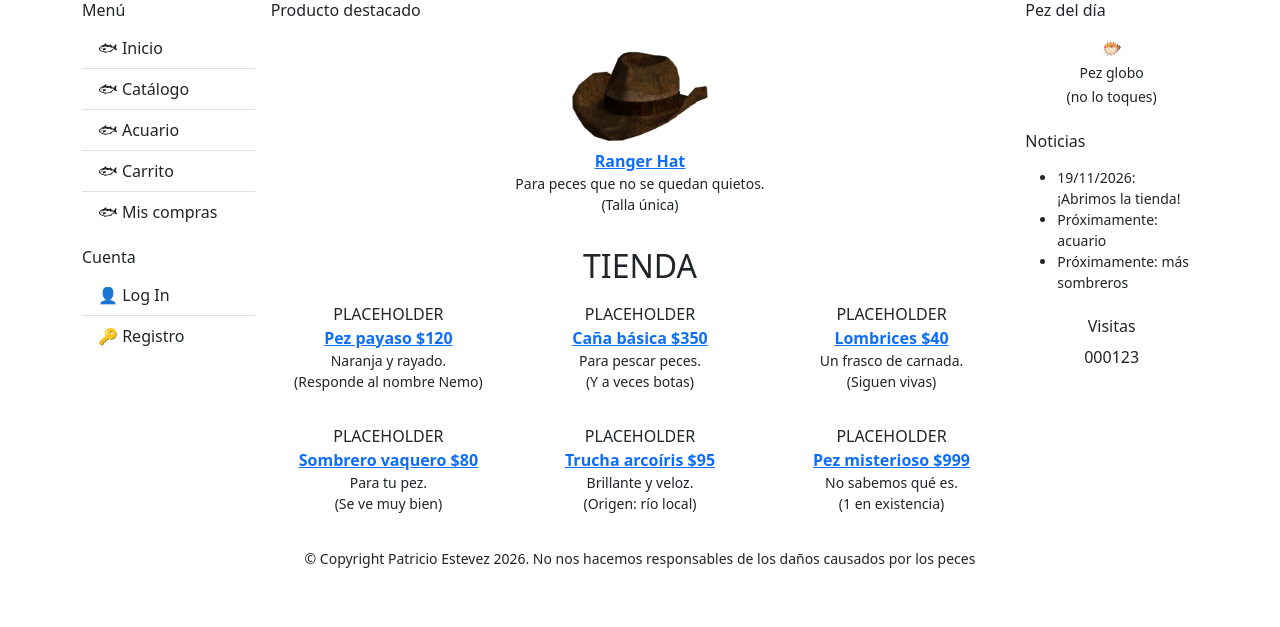
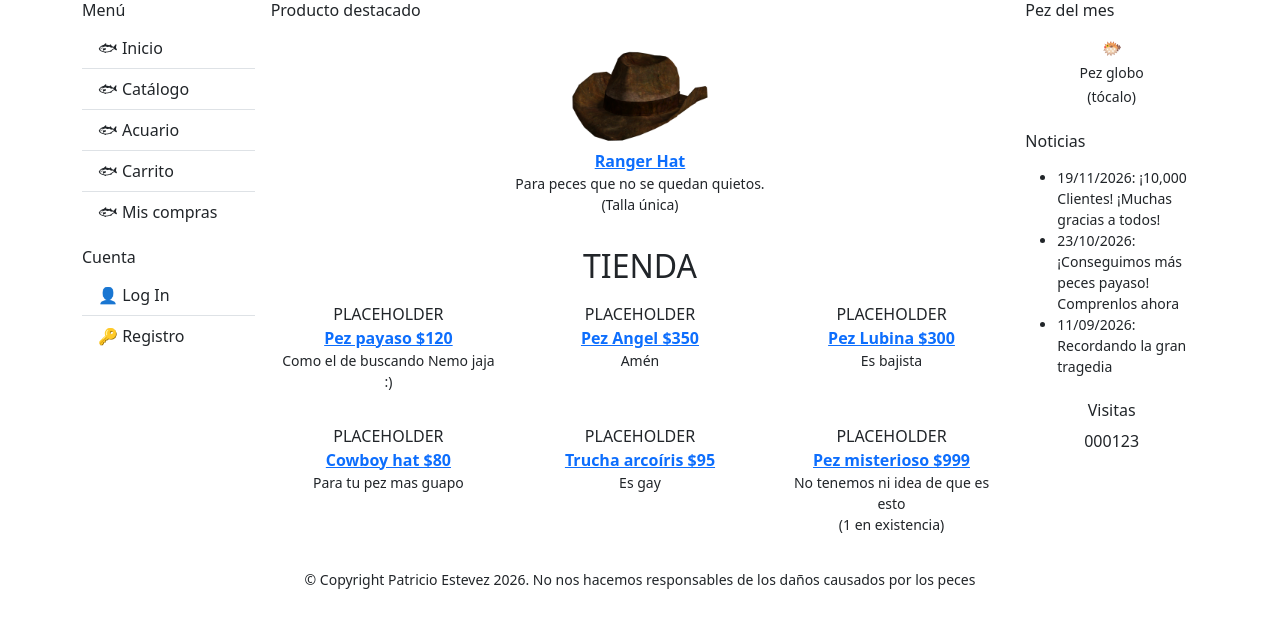
Before and after one commit to patofdz2005/FINAL-ppi, a PHP site: page / in a window 1280 px wide. Shown: the part 173-800 px from the top of the page. Run offline with PHP 8.4, Linux system fonts and the light colour scheme.

Commit message:
Agregué login, historial, catalogo, acuario, carrito  y registro vacios

```diff
--- a/html/index.php
+++ b/html/index.php
@@ -18,31 +18,31 @@
     <div class="caja text-center p-2 h-100">
       <div class="foto-falsa">PLACEHOLDER</div>
       <a href="catalogo.php"><strong>Pez payaso $120</strong></a>
-      <p class="small mb-0">Naranja y rayado.<br>(Responde al nombre Nemo)</p>
+      <p class="small mb-0">Como el de buscando Nemo jaja :)</p>
     </div>
   </div>
 
   <div class="col-6 col-md-4">
     <div class="caja text-center p-2 h-100">
       <div class="foto-falsa">PLACEHOLDER</div>
-      <a href="catalogo.php"><strong>Caña básica $350</strong></a>
-      <p class="small mb-0">Para pescar peces.<br>(Y a veces botas)</p>
+      <a href="catalogo.php"><strong>Pez Angel $350</strong></a>
+      <p class="small mb-0">Amén</p>
     </div>
   </div>
 
   <div class="col-6 col-md-4">
     <div class="caja text-center p-2 h-100">
       <div class="foto-falsa">PLACEHOLDER</div>
-      <a href="catalogo.php"><strong>Lombrices $40</strong></a>
-      <p class="small mb-0">Un frasco de carnada.<br>(Siguen vivas)</p>
+      <a href="catalogo.php"><strong>Pez Lubina $300</strong></a>
+      <p class="small mb-0">Es bajista</p>
     </div>
   </div>
 
   <div class="col-6 col-md-4">
     <div class="caja text-center p-2 h-100">
       <div class="foto-falsa">PLACEHOLDER</div>
-      <a href="catalogo.php"><strong>Sombrero vaquero $80</strong></a>
-      <p class="small mb-0">Para tu pez.<br>(Se ve muy bien)</p>
+      <a href="catalogo.php"><strong>Cowboy hat $80</strong></a>
+      <p class="small mb-0">Para tu pez mas guapo</p>
     </div>
   </div>
 
@@ -50,7 +50,7 @@
     <div class="caja text-center p-2 h-100">
       <div class="foto-falsa">PLACEHOLDER</div>
       <a href="catalogo.php"><strong>Trucha arcoíris $95</strong></a>
-      <p class="small mb-0">Brillante y veloz.<br>(Origen: río local)</p>
+      <p class="small mb-0">Es gay</p>
     </div>
   </div>
 
@@ -58,7 +58,7 @@
     <div class="caja text-center p-2 h-100">
       <div class="foto-falsa">PLACEHOLDER</div>
       <a href="catalogo.php"><strong>Pez misterioso $999</strong></a>
-      <p class="small mb-0">No sabemos qué es.<br>(1 en existencia)</p>
+      <p class="small mb-0">No tenemos ni idea de que es esto<br>(1 en existencia)</p>
     </div>
   </div>
 
--- a/html/pie.php
+++ b/html/pie.php
@@ -3,19 +3,19 @@
     <!-- COLUMNA DERECHA -->
     <aside class="col-12 col-lg-2">
       <div class="caja">
-        <h6 class="caja-titulo">Pez del día</h6>
+        <h6 class="caja-titulo">Pez del mes</h6>
         <div class="p-2 text-center">
           <div class="foto-falsa">🐡</div>
-          <small>Pez globo<br>(no lo toques)</small>
+          <small>Pez globo<br>(tócalo)</small>
         </div>
       </div>
 
       <div class="caja mt-3">
         <h6 class="caja-titulo">Noticias</h6>
         <ul class="small mb-0 py-2">
-          <li>19/11/2026: ¡Abrimos la tienda!</li>
-          <li>Próximamente: acuario</li>
-          <li>Próximamente: más sombreros</li>
+          <li>19/11/2026: ¡10,000 Clientes! ¡Muchas gracias a todos!</li>
+          <li>23/10/2026: ¡Conseguimos más peces payaso! Comprenlos ahora</li>
+          <li>11/09/2026: Recordando la gran tragedia</li>
         </ul>
       </div>
 
```
Also changed, not shown: html/acuario.php (added, +8 -0 lines), html/carrito.php (added, +8 -0 lines), html/catalogo.php (added, +8 -0 lines), html/historial.php (added, +8 -0 lines), html/login.php (added, +8 -0 lines), html/registro.php (added, +8 -0 lines).
